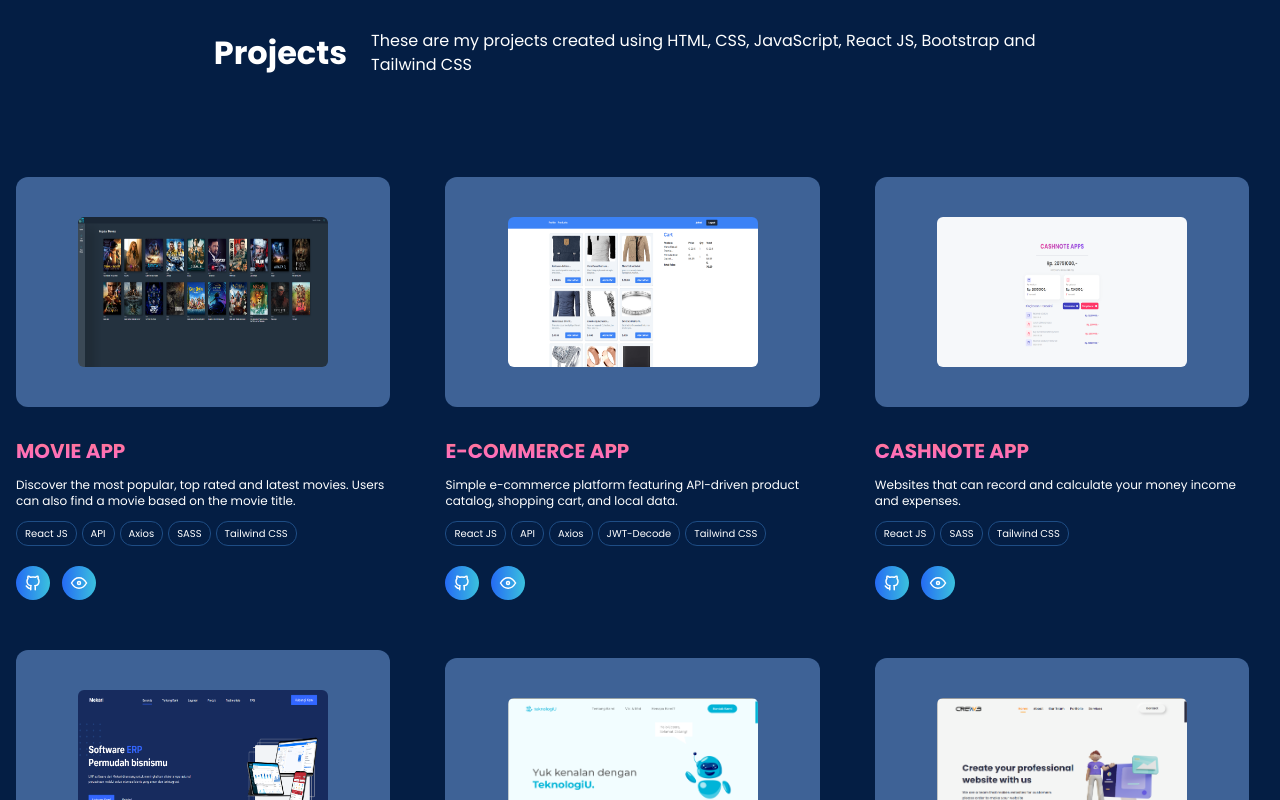
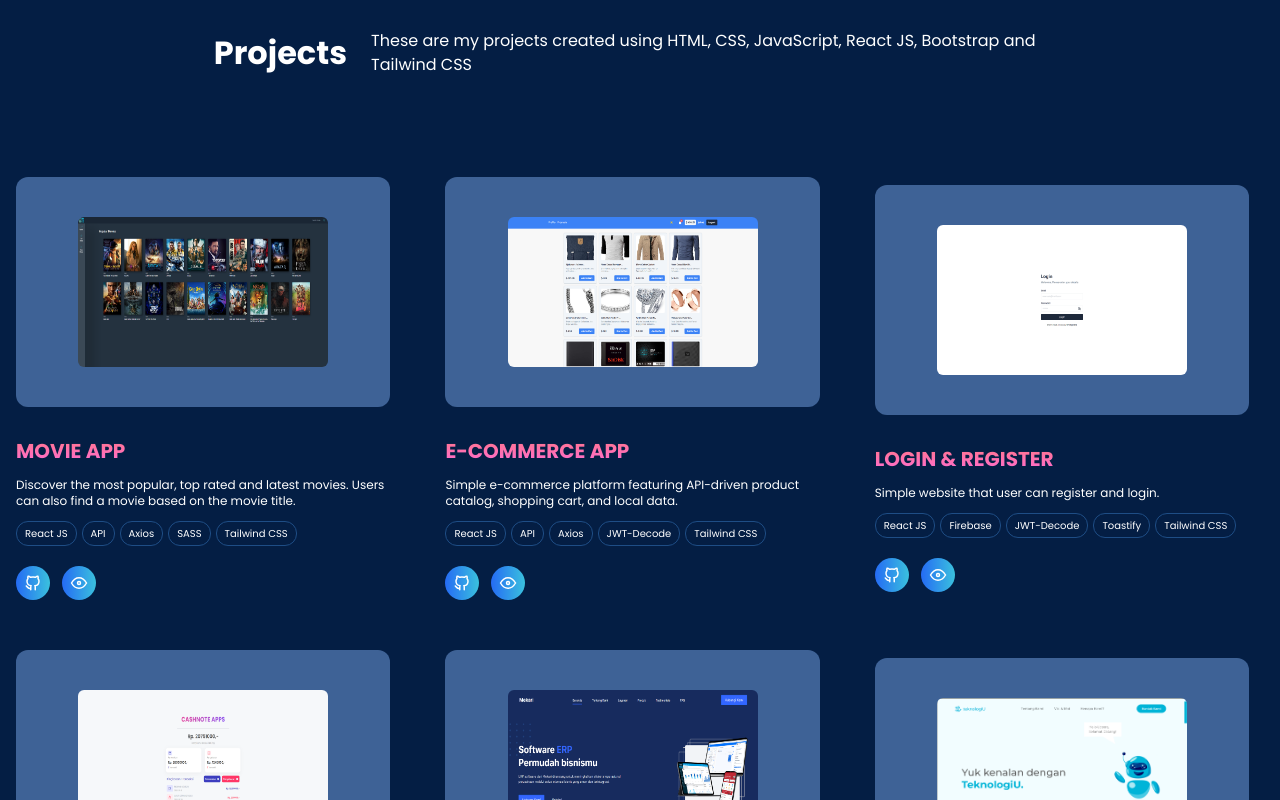
Before and after one commit to ramaherdianto/rama-portfolio, a React (Vite) app: page / in a window 1280 px wide. Shown: the part 1741-2541 px from the top of the page. Built offline with nearby package versions, Linux system fonts and the light colour scheme.

Commit message:
add new project

```diff
--- a/src/data/ProjectData.js
+++ b/src/data/ProjectData.js
@@ -4,6 +4,7 @@ import Cashnote from '../assets/project-cashnote.png';
 import Page from '../assets/project-landing.png';
 import TechU from '../assets/teknologiu.png';
 import Creave from '../assets/creave.png';
+import LoginWeb from '../assets/loginweb.png';
 
 export const ProjectData = [
     {
@@ -24,6 +25,16 @@ export const ProjectData = [
         link: {
             github: 'https://github.com/ramaherdianto/fake-store',
             demo: 'https://rams-fake-store.netlify.app/',
+        },
+    },
+    {
+        img: LoginWeb,
+        name: 'LOGIN & REGISTER',
+        desc: 'Simple website that user can register and login.',
+        tools: ['React JS', 'Firebase', 'JWT-Decode', 'Toastify', 'Tailwind CSS'],
+        link: {
+            github: 'https://github.com/ramaherdianto/login-react',
+            demo: 'https://ram-react-login.vercel.app/',
         },
     },
     {
```
Also changed, not shown: src/assets/ecommerce.png, src/assets/loginweb.png (added).
